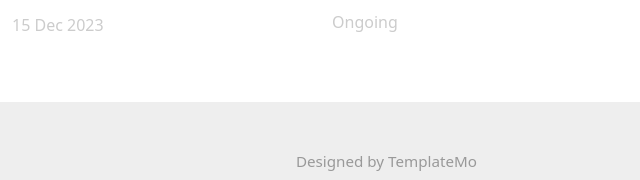
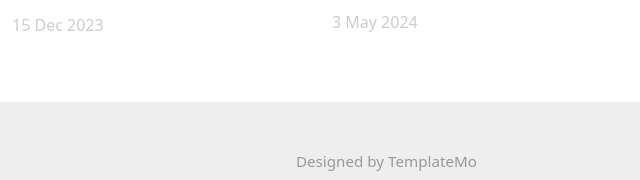
Before and after one commit to MAXTHEMAD/MAXTHEMAD.github.io, a plain HTML site: page starmap-detail.html in a window 1280 px wide. Shown: the part 1088-1268 px from the top of the page, 640-1280 px from the left. Drawn offline with Linux system fonts and the light colour scheme.

Commit message:
Update project-links.html

```diff
--- a/project-links.html
+++ b/project-links.html
@@ -45,7 +45,7 @@
             </figcaption>
         </figure>
         <div class="d-flex justify-content-between tm-text-gray">
-            <span class="tm-text-gray-light">Ongoing</span>
+            <span class="tm-text-gray-light">3 May 2024</span>
         </div>
     </div>
 </div>
```
